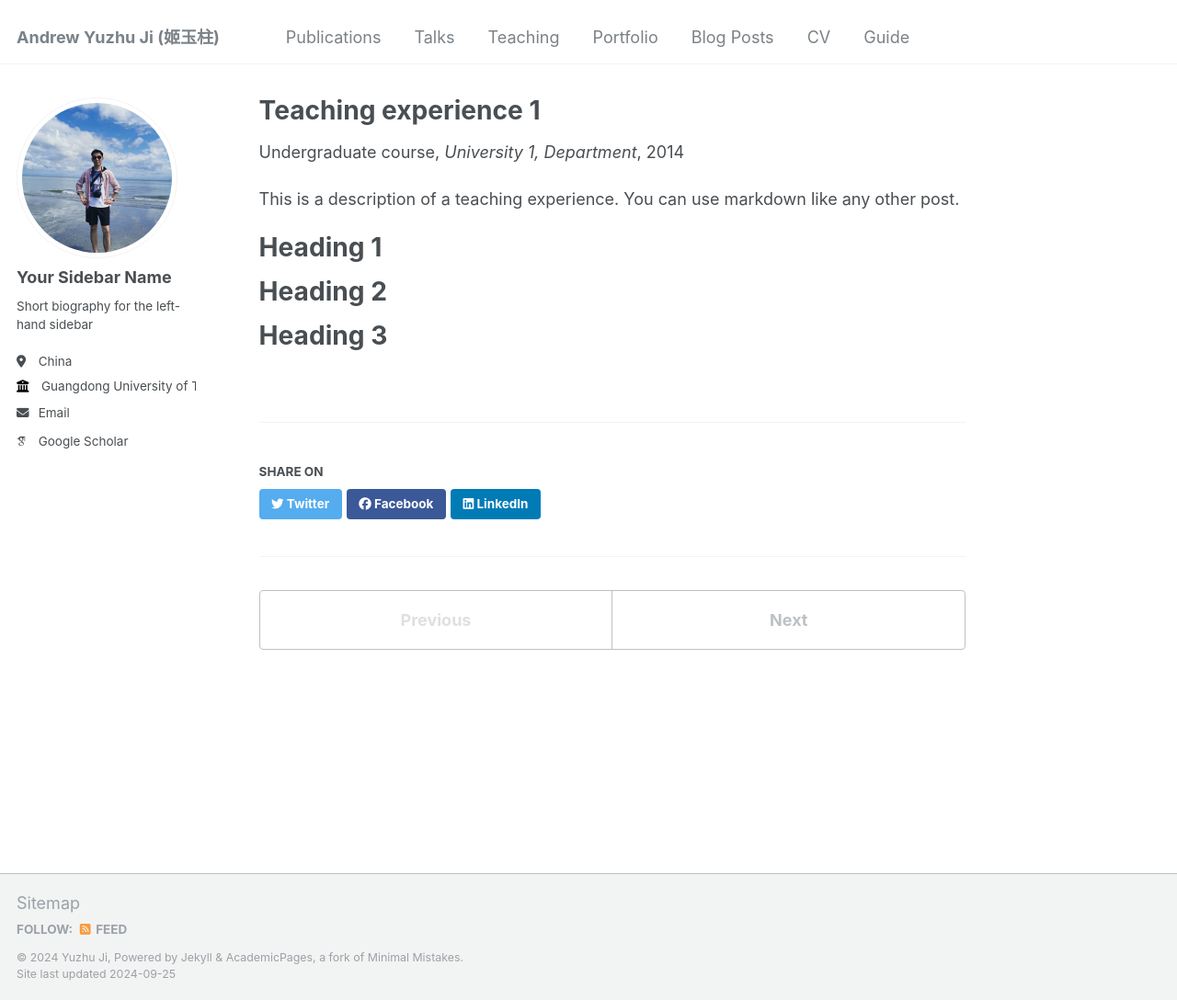
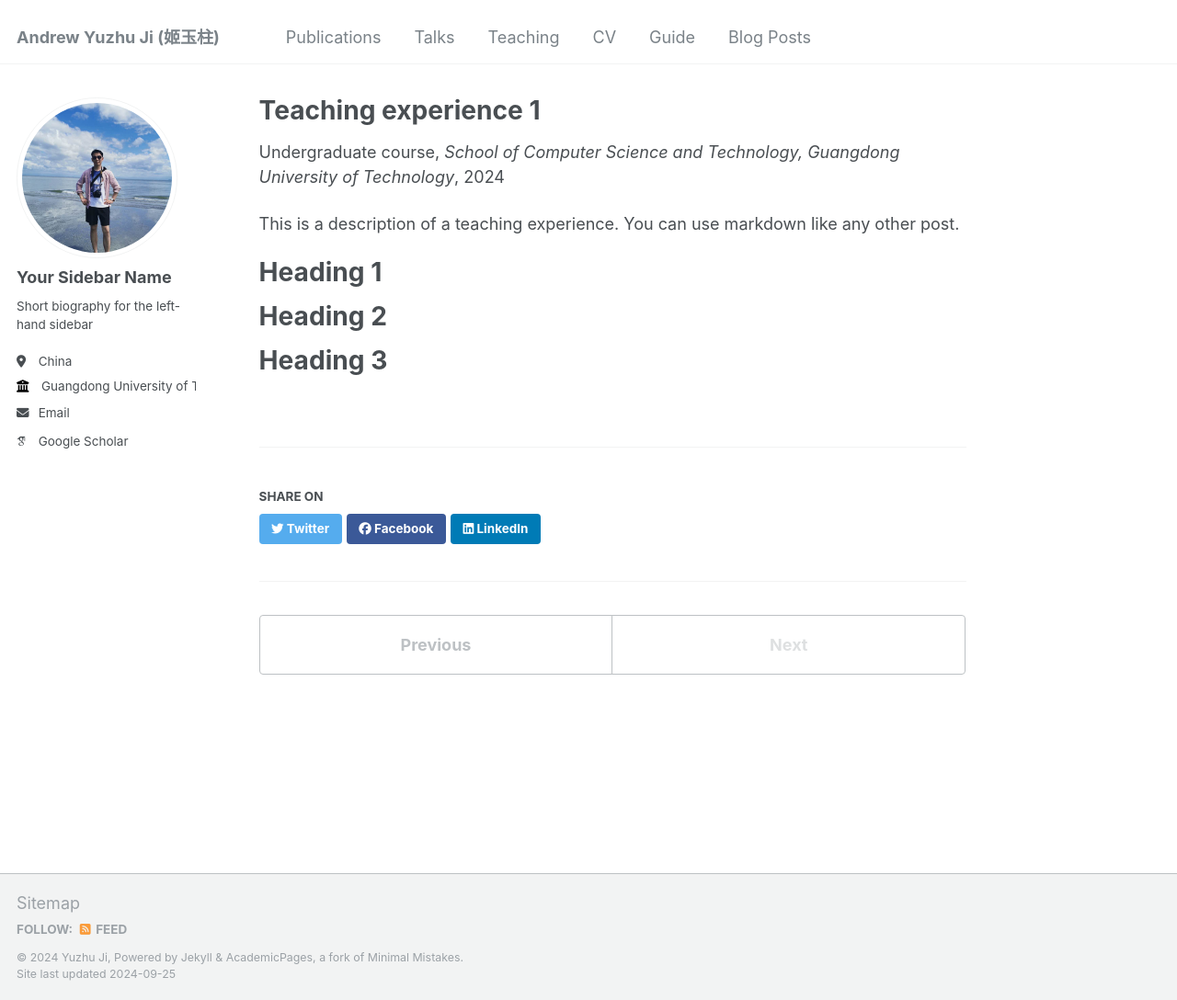
Before and after one commit to AndrewChiyz/andrewchiyz.github.io, a Jekyll site: the page built from _teaching/2024-spring-teaching-1.md, in a window 1280 px wide and 1088 px high. Shown: the whole window at 92% size. Built offline with Jekyll 4.4.1, drawn with Linux system fonts in a browser that asks for light colours; some web fonts are replaced.

```diff
--- a/_pages/publications.html
+++ b/_pages/publications.html
@@ -6,7 +6,7 @@ author_profile: true
 ---
 
 {% if site.author.googlescholar %}
-  <div class="wordwrap">You can also find my articles on <a href="{{site.author.googlescholar}}">my Google Scholar profile</a>.</div>
+  <div class="wordwrap">You can also find my articles on <a href="{{https://scholar.google.com/citations?hl=en&user=EqHMEmMAAAAJ}}">my Google Scholar profile</a>.</div>
 {% endif %}
 
 {% include base_path %}
--- a/_teaching/2014-spring-teaching-1.md
+++ b/_teaching/2024-spring-teaching-1.md
@@ -2,10 +2,10 @@
 title: "Teaching experience 1"
 collection: teaching
 type: "Undergraduate course"
-permalink: /teaching/2014-spring-teaching-1
-venue: "University 1, Department"
-date: 2014-01-01
-location: "City, Country"
+permalink: /teaching/2024-spring-teaching-1
+venue: "School of Computer Science and Technology, Guangdong University of Technology"
+date: 2024-01-01
+location: "Guangzhou, China"
 ---
 
 This is a description of a teaching experience. You can use markdown like any other post.
```
Also changed, not shown: _data/navigation.yml (+5 -5 lines), _pages/about.md (+4 -1 lines), _pages/cv.md (+2 -3 lines), _talks/2012-03-01-talk-1.md (+3 -3 lines), _teaching/2024-fall-teaching-2.md (renamed from _teaching/2015-spring-teaching-2.md).
